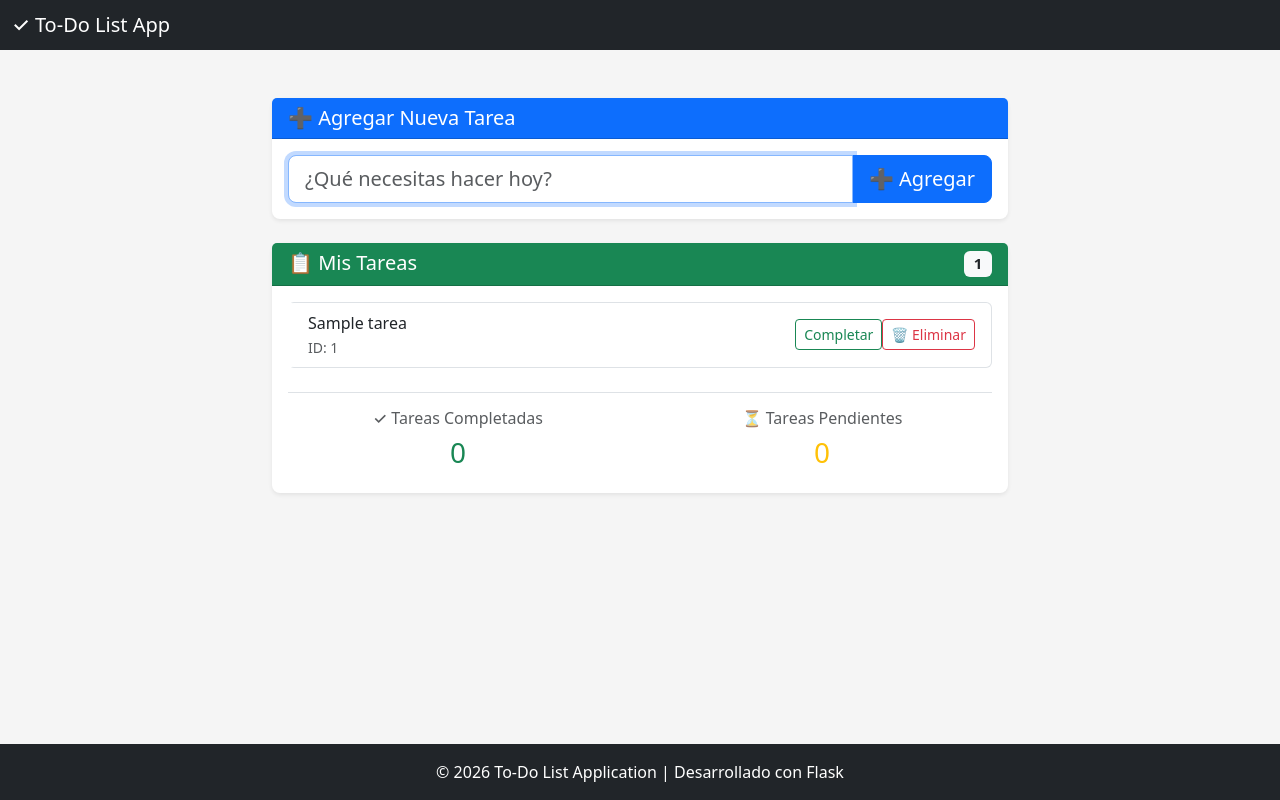
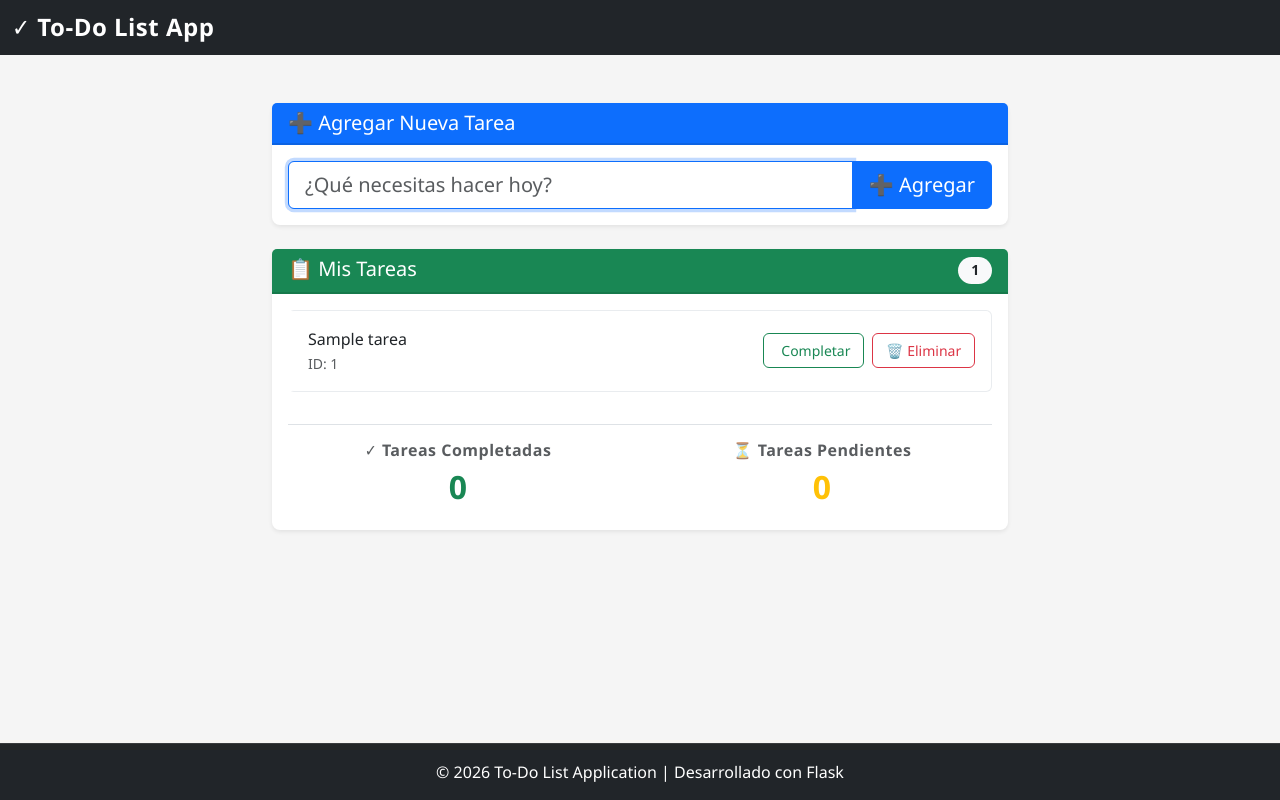
Before and after one commit to jthan24/copilot-101, a Flask app: template todo_app/templates/index.html in a window 1280 px wide. Run offline with Flask 3, Linux system fonts and the light colour scheme; the template is opened without the code that fills it: most values are stand-ins (such as "Sample title", 1, 10 or a date in 2020).

Commit message:
feat: add comprehensive CSS styling

```diff
--- a/todo_app/static/style.css
+++ b/todo_app/static/style.css
@@ -1,4 +1,194 @@
 /*
- * Estilos CSS para la aplicación To-Do List.
- * Placeholder para estilos personalizados.
+ * Estilos CSS personalizados para la aplicación To-Do List
+ * Complementa los estilos de Bootstrap
  */
+
+:root {
+    --primary-color: #0d6efd;
+    --success-color: #198754;
+    --danger-color: #dc3545;
+    --warning-color: #ffc107;
+    --light-bg: #f8f9fa;
+    --dark-bg: #212529;
+}
+
+/* Estilos Globales */
+body {
+    font-family: 'Segoe UI', Tahoma, Geneva, Verdana, sans-serif;
+    background-color: #f5f5f5;
+    color: #333;
+}
+
+/* Navbar */
+.navbar-brand {
+    font-weight: 600;
+    letter-spacing: 0.5px;
+    font-size: 1.5rem;
+}
+
+/* Tarjetas */
+.card {
+    transition: box-shadow 0.3s ease, transform 0.3s ease;
+}
+
+.card:hover {
+    box-shadow: 0 0.5rem 1.5rem rgba(0, 0, 0, 0.15) !important;
+    transform: translateY(-2px);
+}
+
+.card-header {
+    font-weight: 600;
+    border-bottom: 2px solid rgba(0, 0, 0, 0.1);
+}
+
+/* Formulario */
+.form-control, .form-control-lg {
+    border-radius: 6px;
+    border: 1px solid #ddd;
+    transition: border-color 0.3s ease, box-shadow 0.3s ease;
+}
+
+.form-control:focus, .form-control-lg:focus {
+    border-color: var(--primary-color);
+    box-shadow: 0 0 0 0.2rem rgba(13, 110, 253, 0.25);
+}
+
+.input-group .btn {
+    border-radius: 0 6px 6px 0;
+}
+
+.input-group .form-control {
+    border-radius: 6px 0 0 6px;
+}
+
+/* Lista de Tareas */
+.list-group-item {
+    border: 1px solid #e9ecef;
+    border-left: 4px solid transparent;
+    padding: 1rem;
+    margin-bottom: 0.5rem;
+    border-radius: 6px;
+    transition: all 0.3s ease;
+}
+
+.list-group-item:hover {
+    border-left-color: var(--primary-color);
+    background-color: #f9fafb;
+    box-shadow: 0 2px 4px rgba(0, 0, 0, 0.05);
+}
+
+/* Tareas Completadas */
+.completed-task {
+    background-color: #f0fdf4;
+    border-left-color: var(--success-color);
+}
+
+.text-decoration-line-through {
+    text-decoration: line-through;
+    opacity: 0.7;
+}
+
+/* Botones */
+.btn {
+    border-radius: 6px;
+    font-weight: 500;
+    transition: all 0.3s ease;
+}
+
+.btn:hover {
+    transform: translateY(-1px);
+    box-shadow: 0 4px 8px rgba(0, 0, 0, 0.1);
+}
+
+.btn-sm {
+    padding: 0.4rem 0.8rem;
+    font-size: 0.875rem;
+}
+
+.btn-group {
+    gap: 0.5rem;
+}
+
+/* Badges */
+.badge {
+    font-size: 0.875rem;
+    padding: 0.4rem 0.8rem;
+    border-radius: 20px;
+}
+
+/* Estadísticas */
+.row.text-center h3 {
+    font-weight: 700;
+    font-size: 2rem;
+}
+
+.row.text-center h6 {
+    font-weight: 600;
+    letter-spacing: 0.5px;
+}
+
+/* Footer */
+footer {
+    margin-top: auto;
+    border-top: 1px solid rgba(255, 255, 255, 0.1);
+}
+
+/* Mensaje Vacío */
+.bi {
+    margin-right: 0.25rem;
+}
+
+/* Responsive */
+@media (max-width: 768px) {
+    .list-group-item {
+        flex-direction: column;
+        align-items: flex-start;
+    }
+
+    .btn-group {
+        margin-top: 0.75rem;
+        width: 100%;
+    }
+
+    .btn {
+        flex: 1;
+    }
+
+    .navbar-brand {
+        font-size: 1.25rem;
+    }
+}
+
+/* Animaciones */
+@keyframes fadeIn {
+    from {
+        opacity: 0;
+        transform: translateY(-10px);
+    }
+    to {
+        opacity: 1;
+        transform: translateY(0);
+    }
+}
+
+.list-group-item {
+    animation: fadeIn 0.3s ease-out;
+}
+
+/* Estados de Botones */
+.btn-success:hover {
+    background-color: #157347;
+    border-color: #157347;
+}
+
+.btn-outline-success:hover {
+    background-color: #198754;
+    border-color: #198754;
+    color: white;
+}
+
+.btn-outline-danger:hover {
+    background-color: #dc3545;
+    border-color: #dc3545;
+    color: white;
+}
```
